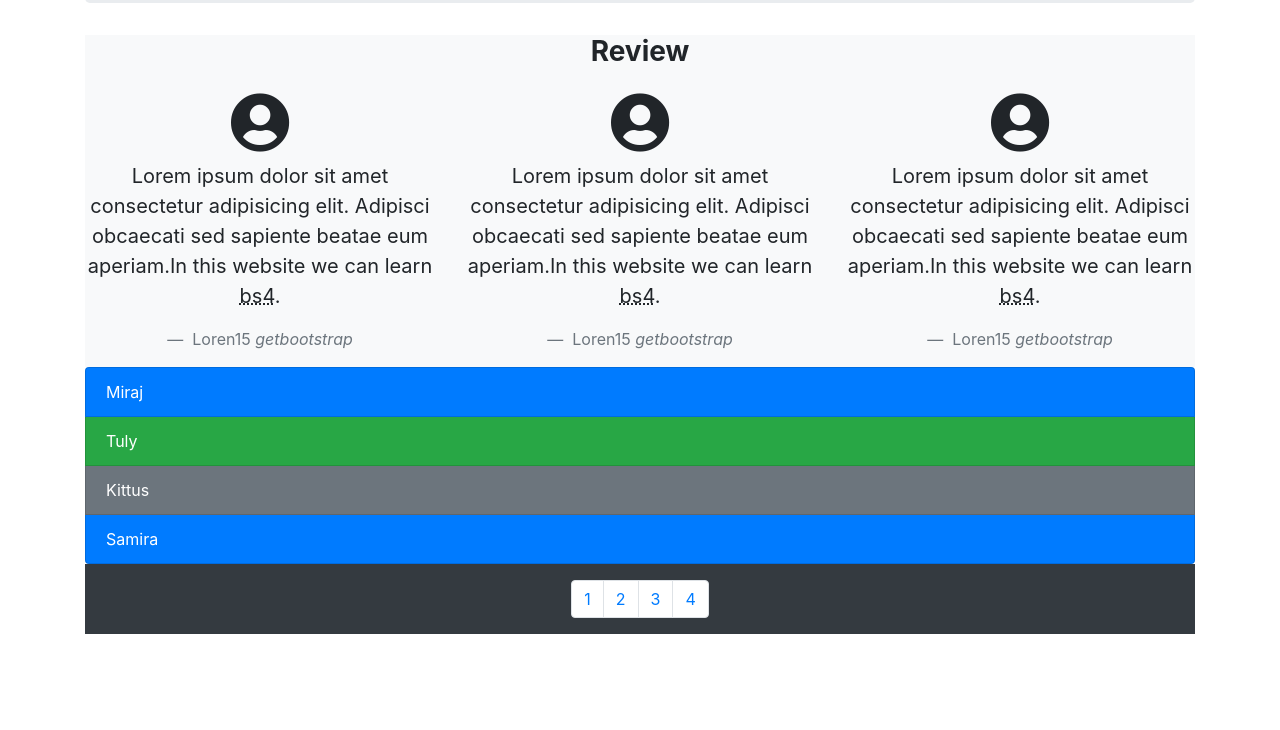
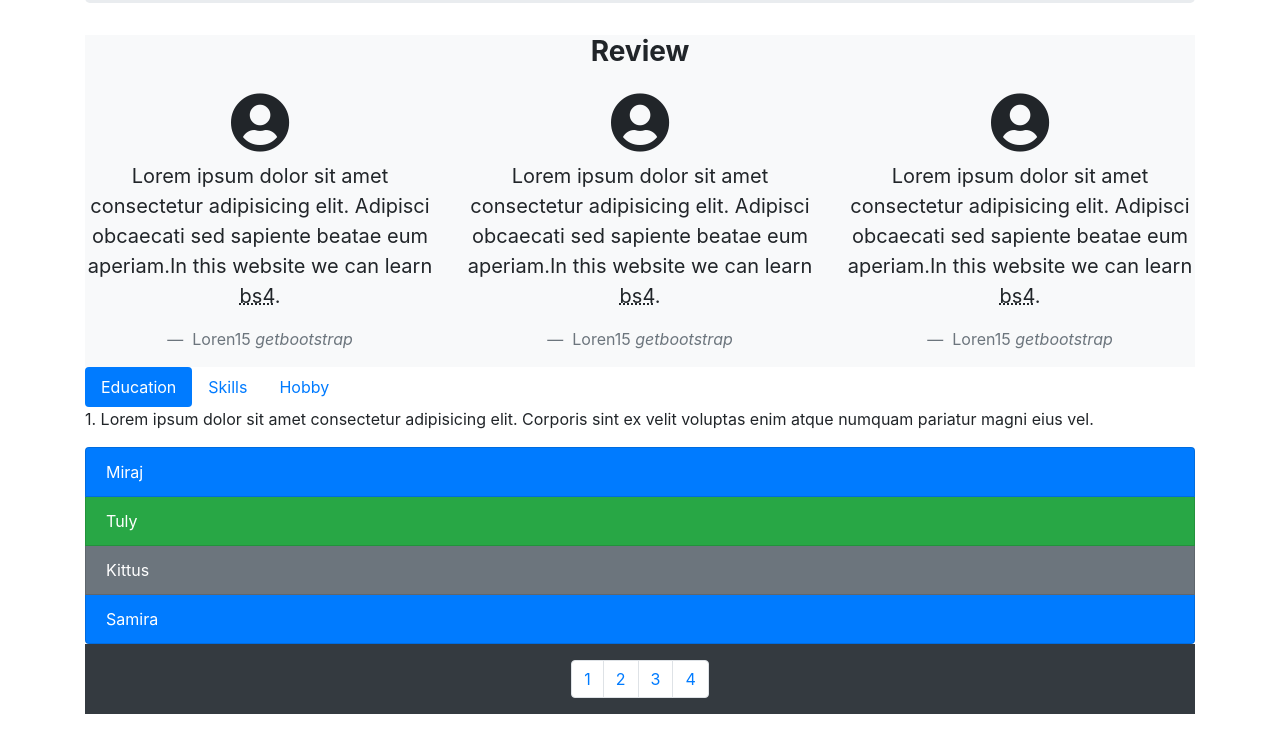
Before and after one commit to MirajHoque/Bootstrap-4, a plain HTML site: page index.html in a window 1280 px wide. Shown: the part 759-1489 px from the top of the page. Before the commit the page ends 1409 px from the top, so only its background shows below. Drawn offline with nearby package versions, Linux system fonts and the light colour scheme.

Commit message:
toggleable dynamic tabs and pills

```diff
--- a/index.html
+++ b/index.html
@@ -2,7 +2,7 @@
   <head>
     <meta charset="UTF-8">
     <meta name="viewport" content="width=device-width,">
-    <title>Navigation</title>
+    <title>Toggleabl dynamic tab and pill</title>
     <!--
       <link rel="stylesheet" href="/css/bootstrap.min.css">
       //downloading bootstrap
@@ -179,6 +179,30 @@
 
         <!--Review section ends here-->
 
+        <!--toggleable dynamic tabs start here-->
+
+        <div class="other-section">
+
+          <ul class="nav nav-pills">
+            <li class="nav-item"><a data-toggle="pill" class="nav-link active" href="#edu">Education</a></li>
+            <li class="nav-item"><a data-toggle="pill" class="nav-link" href="#skill">Skills</a></li>
+            <li class="nav-item"><a data-toggle="pill" class="nav-link" href="#hobby">Hobby</a></li>
+          </ul>
+
+          <div class="tab-content">
+
+            <div id="edu" class="tab-pane active"><p>1. Lorem ipsum dolor sit amet consectetur adipisicing elit. Corporis sint ex velit voluptas enim atque numquam pariatur magni eius vel.</p></div>
+            <div id="skill" class="tab-pane fade"><p>2. Lorem ipsum dolor, sit amet consectetur adipisicing elit. Dolorum praesentium veniam repudiandae facilis cum, culpa odit assumenda officiis temporibus necessitatibus!</p></div>
+            <div id="hobby" class="tab-pane fade"><p>3. Lorem ipsum dolor sit, amet consectetur adipisicing elit. Excepturi tenetur accusamus dolore libero a rerum facere molestias odit, similique ratione.</p></div>
+
+          </div>
+
+
+        </div>
+
+
+        <!--toggleable dynamic tabs end here-->
+
         <!--student list section start here-->
 
         <div class="student-list">
```
